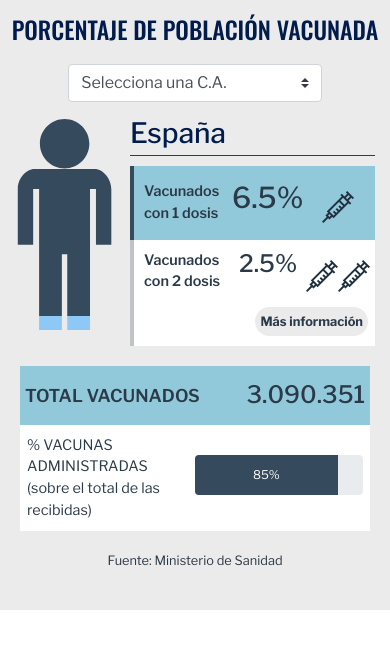
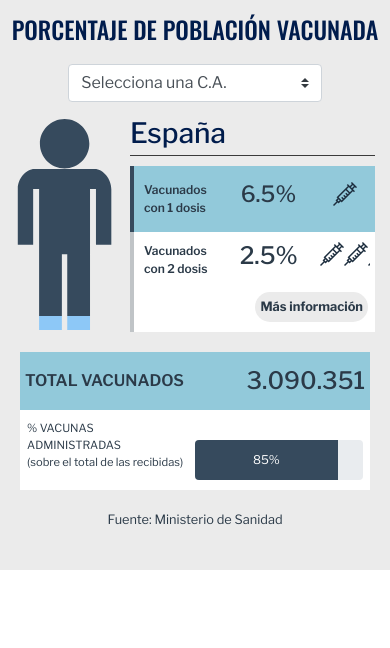
Before and after one commit to bmgoitia/vacunas, a plain HTML site: page index.html in a window 390 px wide. Drawn offline with nearby package versions, Linux system fonts and the light colour scheme.

Commit message:
adjust font-size small mobile devices

```diff
--- a/css/styles.css
+++ b/css/styles.css
@@ -677,7 +677,7 @@ background: linear-gradient(90deg, rgba(136,174,169,1) 0%, rgba(0,28,76,1) 56%,
 
 
 .needle{
-  margin-top: 10px;
+  /*margin-top: 10px;*/
 }
 
 .needle1{
@@ -768,6 +768,43 @@ background: linear-gradient(90deg, rgba(136,174,169,1) 0%, rgba(0,28,76,1) 56%,
 
 
 /* MEDIA QUERIES */
+
+@media (max-width: 400px) {
+	.Vac1, .Vac2 {
+		font-size: .75rem;
+	}
+
+	#Vac1Perc, #totalVac {
+    font-size: 1.4rem;
+  }
+  .needle1{
+		width: 50px;
+		height: 25px;
+	  background-image: url("../img/needle24_blue.png");
+	  background-repeat: no-repeat;
+	  background-position: center;
+
+  }
+
+  .needle2{
+		width: 50px;
+		height: 25px;
+	  background-image: url("../img/needle24_blue.png");
+	  background-repeat: repeat-x;
+
+  }
+
+  .info2BoxTop p {
+    font-size: 1rem;
+    font-weight: 600;
+  }
+
+  .info2BoxBottom p {
+    font-size: .7rem;
+  }
+
+}
+
 
 @media (min-width: 400px) {
 	/* DUMMY SIZE */
```
Also changed, not shown: img/needle24_blue.png (added).
